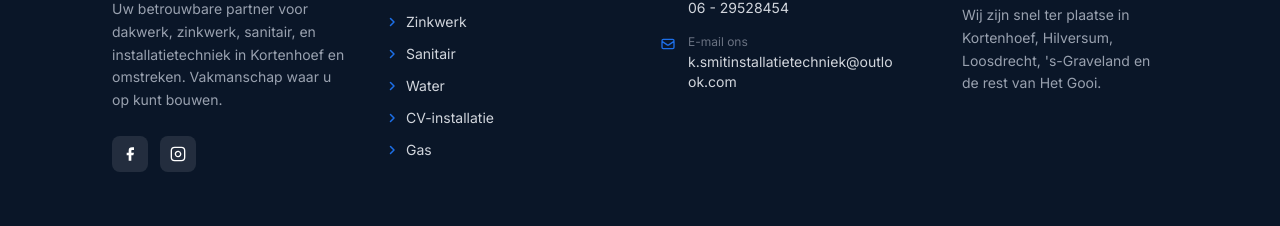
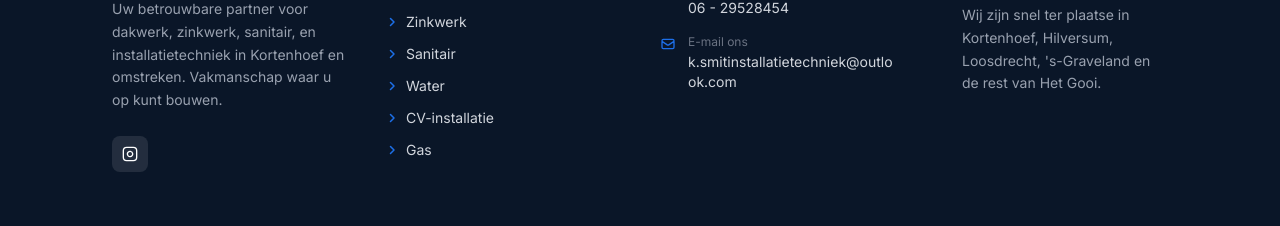
Before and after one commit to snelaircos/smit-nextjs, a Next.js app: page / in a window 1280 px wide. Shown: the part 5504-5730 px from the top of the page. Built offline with nearby package versions, Linux system fonts and the light colour scheme.

Commit message:
Koppel Instagram URL en verwijder Facebook (bestaat niet)

```diff
--- a/components/Footer.tsx
+++ b/components/Footer.tsx
@@ -32,18 +32,7 @@ export default function Footer() {
             {/* Social */}
             <div className="flex gap-3">
               <a
-                href="https://www.facebook.com"
-                target="_blank"
-                rel="noopener noreferrer"
-                aria-label="Facebook"
-                className="w-9 h-9 rounded-lg bg-white/10 flex items-center justify-center hover:bg-[#1d6fe8] transition-colors"
-              >
-                <svg className="w-4 h-4" fill="currentColor" viewBox="0 0 24 24">
-                  <path d="M18 2h-3a5 5 0 00-5 5v3H7v4h3v8h4v-8h3l1-4h-4V7a1 1 0 011-1h3z" />
-                </svg>
-              </a>
-              <a
-                href="https://www.instagram.com"
+                href="https://www.instagram.com/smitinstallatietechniek/"
                 target="_blank"
                 rel="noopener noreferrer"
                 aria-label="Instagram"
--- a/lib/structured-data.ts
+++ b/lib/structured-data.ts
@@ -48,8 +48,7 @@ export const localBusiness = {
     },
   ],
   sameAs: [
-    "https://www.facebook.com/smitinstallatietechniek",
-    "https://www.instagram.com/smitinstallatietechniek",
+    "https://www.instagram.com/smitinstallatietechniek/",
   ],
 };
 
```
